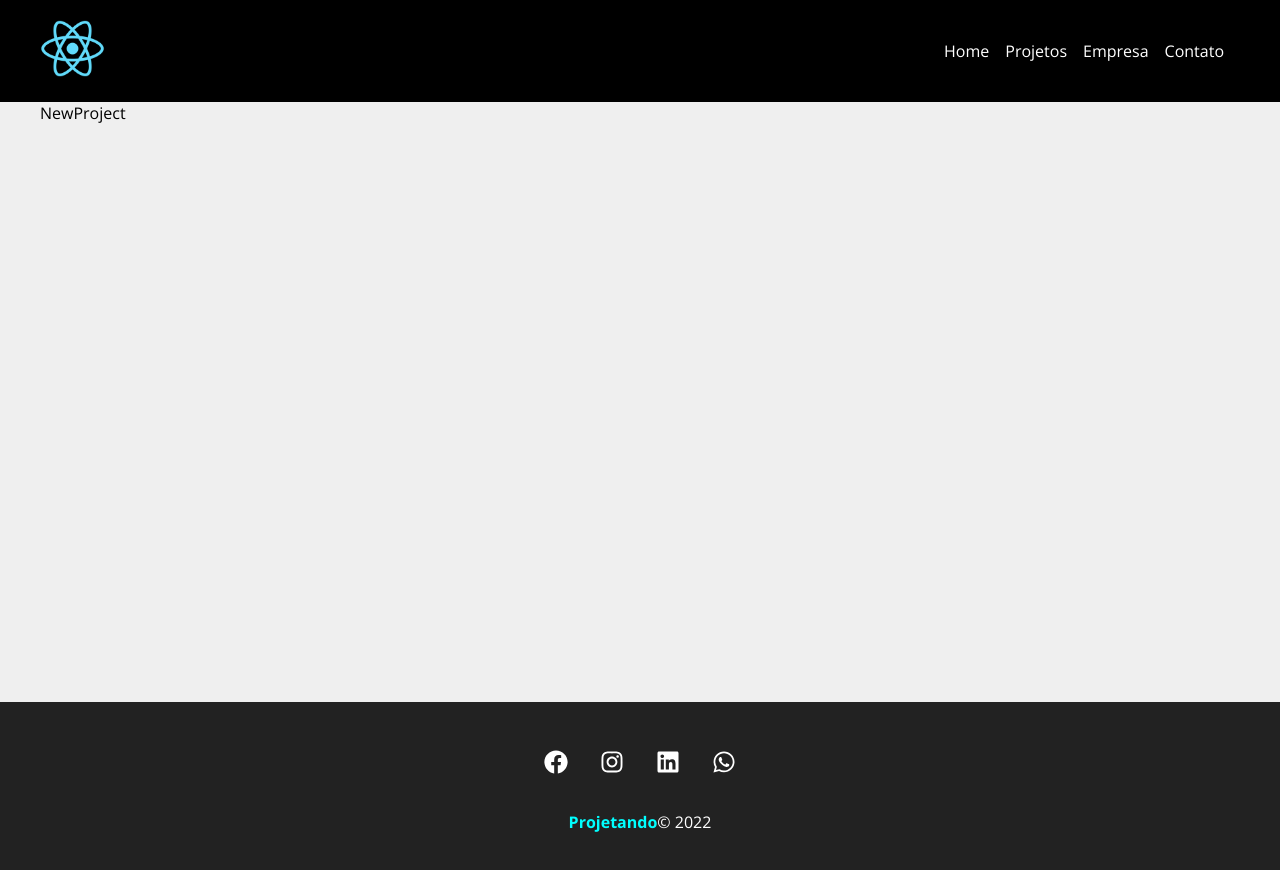
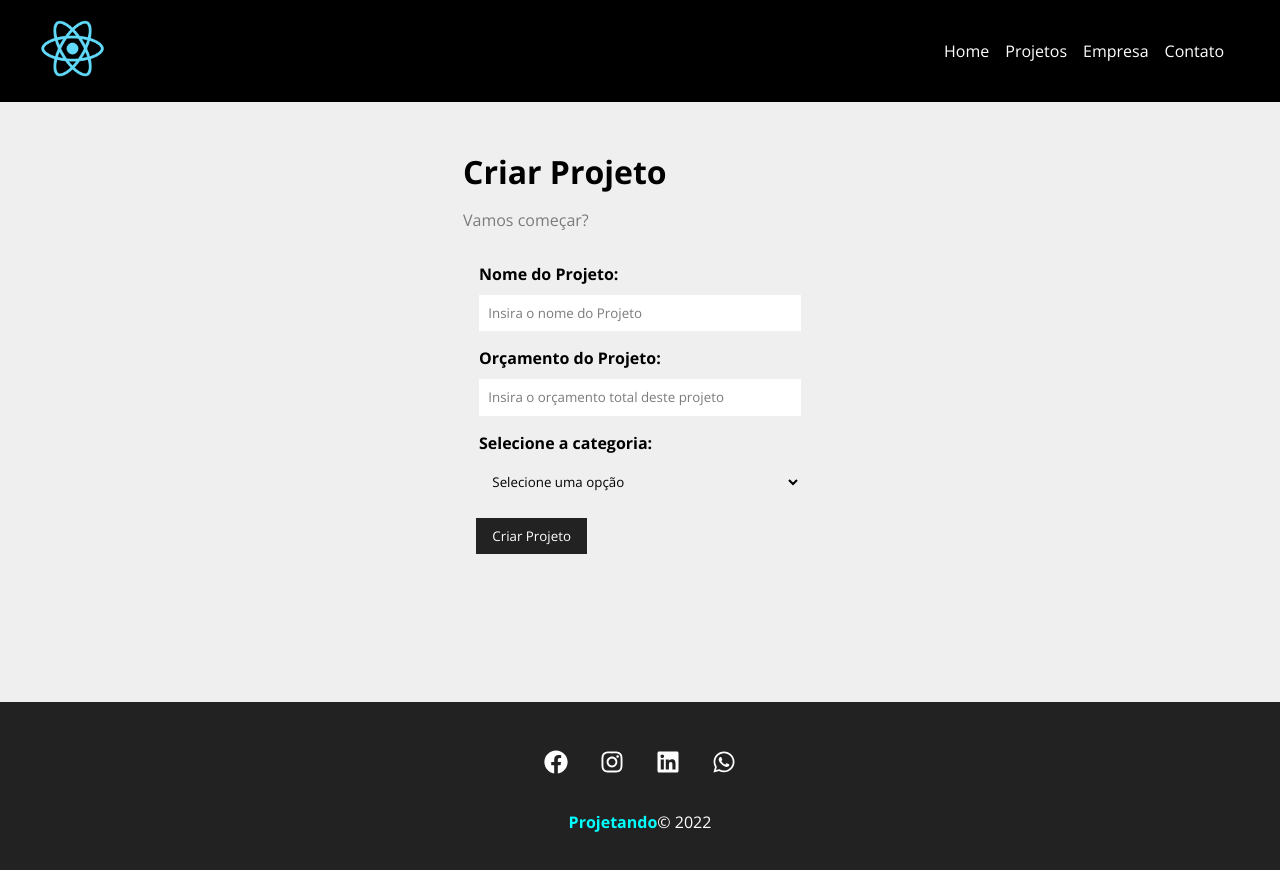
Before and after one commit to kamalcwb/Projetando, a React (Create React App) app in the folder myapp/: page /newproject in a window 1280 px wide. Shown: the top 870 px of the page. Built offline with nearby package versions, Linux system fonts and the light colour scheme; a web font is replaced by a local one.

Commit message:
Formulario para criacao de projetos

```diff
--- /dev/null
+++ b/myapp/src/components/form/Input.jsx
@@ -0,0 +1,19 @@
+import React from 'react'
+import styles from './Input.module.css'
+
+const Input = ({ type, text, name, placeholder, handleOnChange, value }) => {
+    return (
+        <div className={styles.form_control}>
+            <label htmlFor={name}>{text}:</label>
+            <input type={type}
+                name={name}
+                id={name}
+                placeholder={placeholder}
+                onChange={handleOnChange}
+                value={value}
+            />
+        </div>
+    )
+}
+
+export default Input
--- /dev/null
+++ b/myapp/src/components/form/Input.module.css
@@ -0,0 +1,20 @@
+.form_control {
+    display: flex;
+    flex-direction: column;
+    margin: 1em;
+}
+
+.form_control label {
+    margin-bottom: 0.6em;
+    font-weight: bold;
+}
+
+.form_control input {
+    padding: 0.7em;
+    border-radius: 0;
+    border: none;
+}
+
+.form_control input::placeholder {
+    color: #7b7b7b;
+}
--- /dev/null
+++ b/myapp/src/components/form/Select.jsx
@@ -0,0 +1,15 @@
+import React from 'react'
+import styles from './Select.module.css'
+
+const Select = ({ text, name, options, handleOnChange, value }) => {
+    return (
+        <div className={styles.form_control}>
+            <label htmlFor={name}>{text}:</label>
+            <select name={name} id={name}>
+                <option>Selecione uma opção</option>
+            </select>
+        </div>
+    )
+}
+
+export default Select
--- /dev/null
+++ b/myapp/src/components/form/Select.module.css
@@ -0,0 +1,16 @@
+.form_control {
+    display: flex;
+    flex-direction: column;
+    margin: 1em;
+}
+
+.form_control label {
+    margin-bottom: 0.6em;
+    font-weight: bold;
+}
+
+.form_control select {
+    padding: 0.7em;
+    border-radius: 0;
+    border: none;
+}
--- /dev/null
+++ b/myapp/src/components/form/SubmitButton.jsx
@@ -0,0 +1,12 @@
+import React from 'react'
+import styles from './SubmitButton.module.css'
+
+const SubmitButton = ({ text }) => {
+    return (
+        <div >
+            <button className={styles.btn}>{text}</button>
+        </div>
+    )
+}
+
+export default SubmitButton
--- /dev/null
+++ b/myapp/src/components/form/SubmitButton.module.css
@@ -0,0 +1,14 @@
+.btn {
+    background-color: #222;
+    color: #fff;
+    padding: 0.7em 1.2em;
+    margin: 0 1em;
+    text-decoration: none;
+    transition: 0.5s;
+    cursor: pointer;
+    border: none;
+}
+
+.btn:hover {
+    color: cyan;
+}
--- /dev/null
+++ b/myapp/src/components/project/ProjectForm.jsx
@@ -0,0 +1,31 @@
+import React from 'react'
+import Input from '../form/Input'
+import Select from '../form/Select'
+import SubmitButton from '../form/SubmitButton'
+import styles from './ProjectForm.module.css'
+
+const ProjectForm = ({ btnText }) => {
+    return (
+        <form className={styles.form}>
+            <Input
+                type="text"
+                text="Nome do Projeto"
+                name="name"
+                placeholder="Insira o nome do Projeto"
+            />
+            <Input
+                type="number"
+                text="Orçamento do Projeto"
+                name="budget"
+                placeholder="Insira o orçamento total deste projeto"
+            />
+
+
+            <Select name="category_id" text="Selecione a categoria" />
+
+            <SubmitButton text={btnText} />
+        </form>
+    )
+}
+
+export default ProjectForm
--- /dev/null
+++ b/myapp/src/components/project/ProjectForm.module.css
@@ -0,0 +1,4 @@
+.form {
+    width: 100%;
+    margin: 2em 0;
+}
--- a/myapp/src/pages/Home.jsx
+++ b/myapp/src/pages/Home.jsx
@@ -9,7 +9,7 @@
         <section className={styles.home_container}>
             <h1>Bem vindo ao <span>Projetando</span></h1>
             <p>Não perca tempo! Gerencie seus projetos agora mesmo.</p>
-            <LinkButton to="/projects" text="Criar Meu Projeto" />
+            <LinkButton to="/newproject" text="Criar Meu Projeto" />
             <img src={savings} alt="Economize deu dinheiro"></img>
         </section>
     )
--- a/myapp/src/pages/NewProject.jsx
+++ b/myapp/src/pages/NewProject.jsx
@@ -1,8 +1,14 @@
-import React from 'react'
+import React from 'react';
+import styles from './NewProject.module.css';
+import ProjectForm from '../components/project/ProjectForm';
 
 const NewProject = () => {
     return (
-        <div>NewProject</div>
+        <div className={styles.newproject_container}>
+            <h1>Criar Projeto</h1>
+            <p>Vamos começar?</p>
+            <ProjectForm btnText="Criar Projeto" />
+        </div>
     )
 }
 
--- /dev/null
+++ b/myapp/src/pages/NewProject.module.css
@@ -0,0 +1,13 @@
+.newproject_container {
+    width: 450px;
+    margin: 0 auto;
+    padding: 3em;
+}
+
+.newproject_container h1 {
+    margin-bottom: 0.5em;
+}
+
+.newproject_container p {
+    color: #7b7b7b;
+}
```
